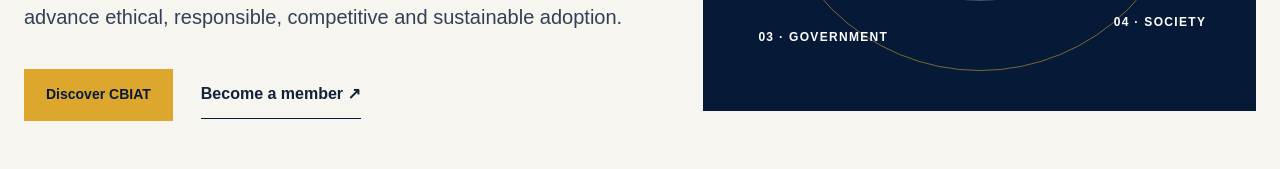
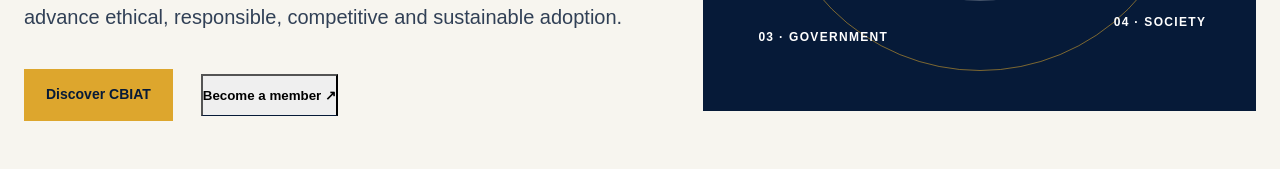
Before and after one commit to techrebelgit/cbiat-web, a Next.js app: page /en in a window 1280 px wide. Shown: the part 577-746 px from the top of the page. Built offline with nearby package versions, Linux system fonts and the light colour scheme.

Commit message:
feat: open membership form in modal

```diff
--- a/app/[lang]/page.tsx
+++ b/app/[lang]/page.tsx
@@ -1,5 +1,5 @@
-import Link from "next/link";
 import { notFound } from "next/navigation";
+import { MembershipApplicationModal } from "@/components/membership-application-modal";
 import { getDictionary, isLocale } from "@/lib/i18n";
 
 export default async function HomePage({ params }: { params: Promise<{ lang: string }> }) {
@@ -17,7 +17,7 @@ export default async function HomePage({ params }: { params: Promise<{ lang: str
             <p className="hero-body">{d.hero.body}</p>
             <div className="hero-actions">
               <a className="button button-gold" href="#camara">{d.hero.primary}</a>
-              <Link className="text-link" href={`/${lang}/afiliate`}>{d.hero.secondary} ↗</Link>
+              <MembershipApplicationModal copy={d.application} locale={lang} triggerLabel={d.hero.secondary} triggerClassName="text-link modal-text-trigger" showArrow />
             </div>
           </div>
           <div className="hero-visual">
@@ -100,7 +100,7 @@ export default async function HomePage({ params }: { params: Promise<{ lang: str
         <div className="shell membership-grid">
           {d.membership.pillars.map((item, i) => <article key={item.title}><span>{String(i + 1).padStart(2, "0")}</span><h3>{item.title}</h3><p>{item.body}</p></article>)}
         </div>
-        <div className="shell membership-cta"><Link className="button button-dark" href={`/${lang}/afiliate`}>{d.membership.cta}</Link></div>
+        <div className="shell membership-cta"><MembershipApplicationModal copy={d.application} locale={lang} triggerLabel={d.membership.cta} triggerClassName="button button-dark" /></div>
       </section>
     </main>
   );
```
